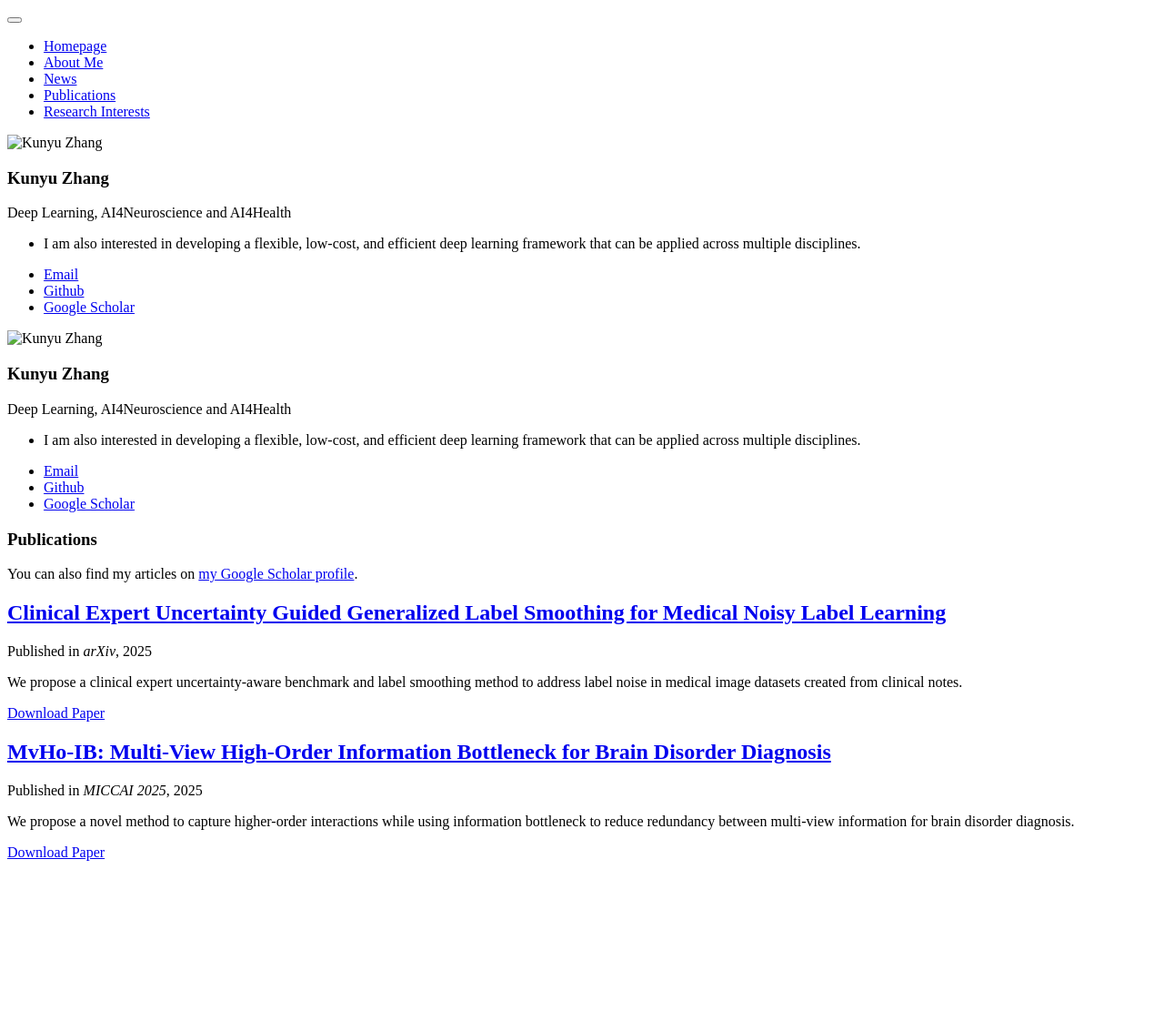
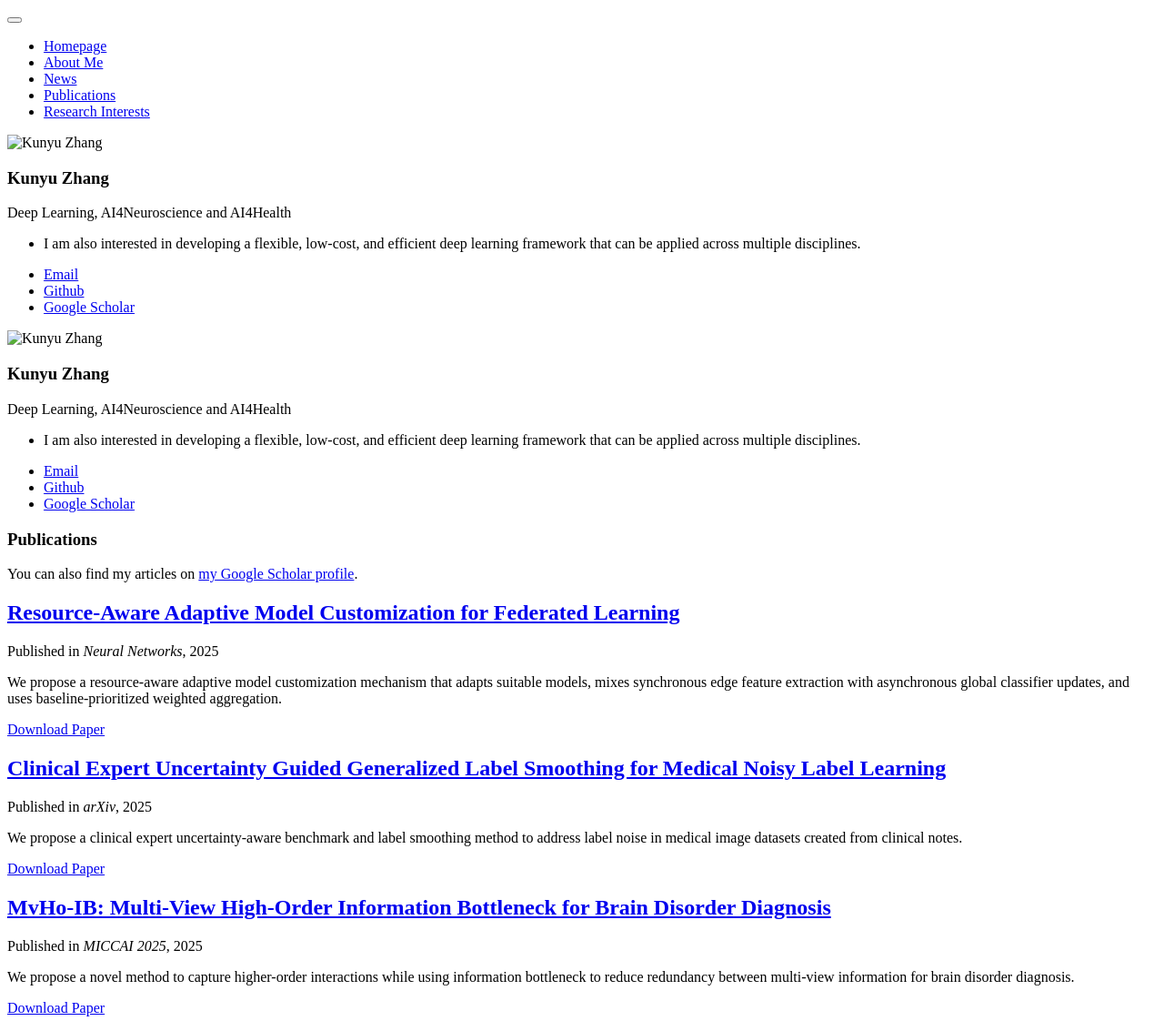
Before and after one commit to zky04/zky04.github.io, a Jekyll site: the page built from _pages/publications.html, in a window 1280 px wide. Shown: the whole page at 91% size. Built offline with Jekyll 4.4.1, drawn with Linux system fonts in a browser that asks for light colours; a script bundle is joined from its source files by our own code; library files that are not in the unit come from our copies; before the commit the page ends 962 px from its top, so only the background shows below that.

Commit message:
Add new publication on resource-aware adaptive model customization for federated learning

```diff
--- /dev/null
+++ b/_publications/2025-08-25-neural-networks.md
@@ -0,0 +1,20 @@
+---
+title: "Resource-Aware Adaptive Model Customization for Federated Learning"
+collection: publications
+category: conferences
+permalink: /publication/2025-08-25-neural-networks
+excerpt: 'We propose a resource-aware adaptive model customization mechanism that adapts suitable models, mixes synchronous edge feature extraction with asynchronous global classifier updates, and uses baseline-prioritized weighted aggregation.'
+date: 2025-08-25
+venue: 'Neural Networks'
+paperurl: 'https://www.sciencedirect.com/science/article/pii/S0893608025009189#absh001'
+---
+
+This paper proposes a resource-aware adaptive model customization mechanism for federated learning that achieves faster convergence, higher accuracy, and lower network traffic.
+
+**Key Contributions:**
+- Adapt resource-aware adaptive model customization mechanism tailor suitable model
+- Mix synchronous edge feature extraction with asynchronous global classifier updates
+- Use baseline-prioritized weighted aggregation to balance model update directions
+- Achieve faster convergence, higher accuracy, and lower network traffic
+
+**Links:** [[Paper]](https://www.sciencedirect.com/science/article/pii/S0893608025009189#absh001)
```
Also changed, not shown: index.md (+1 -0 lines).
